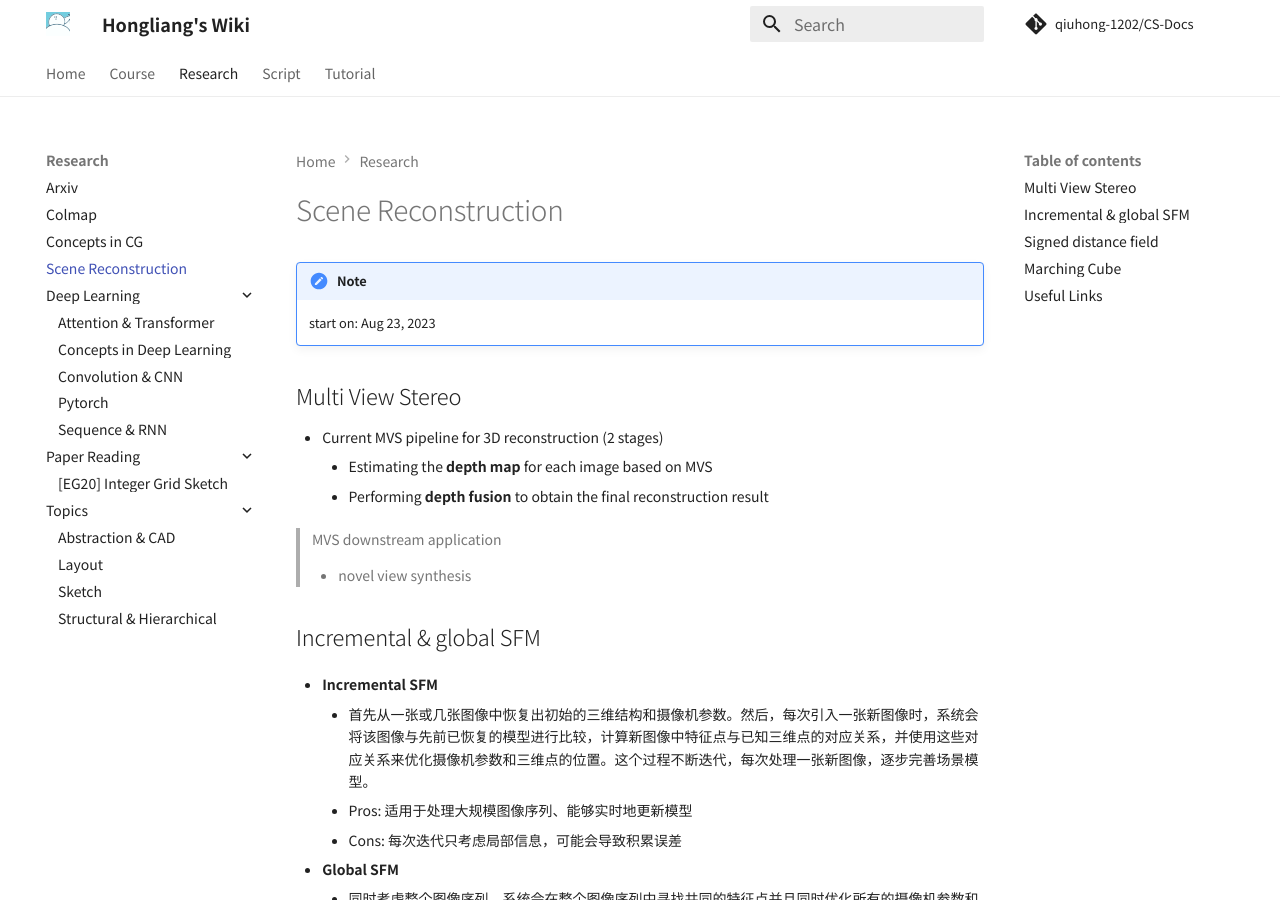
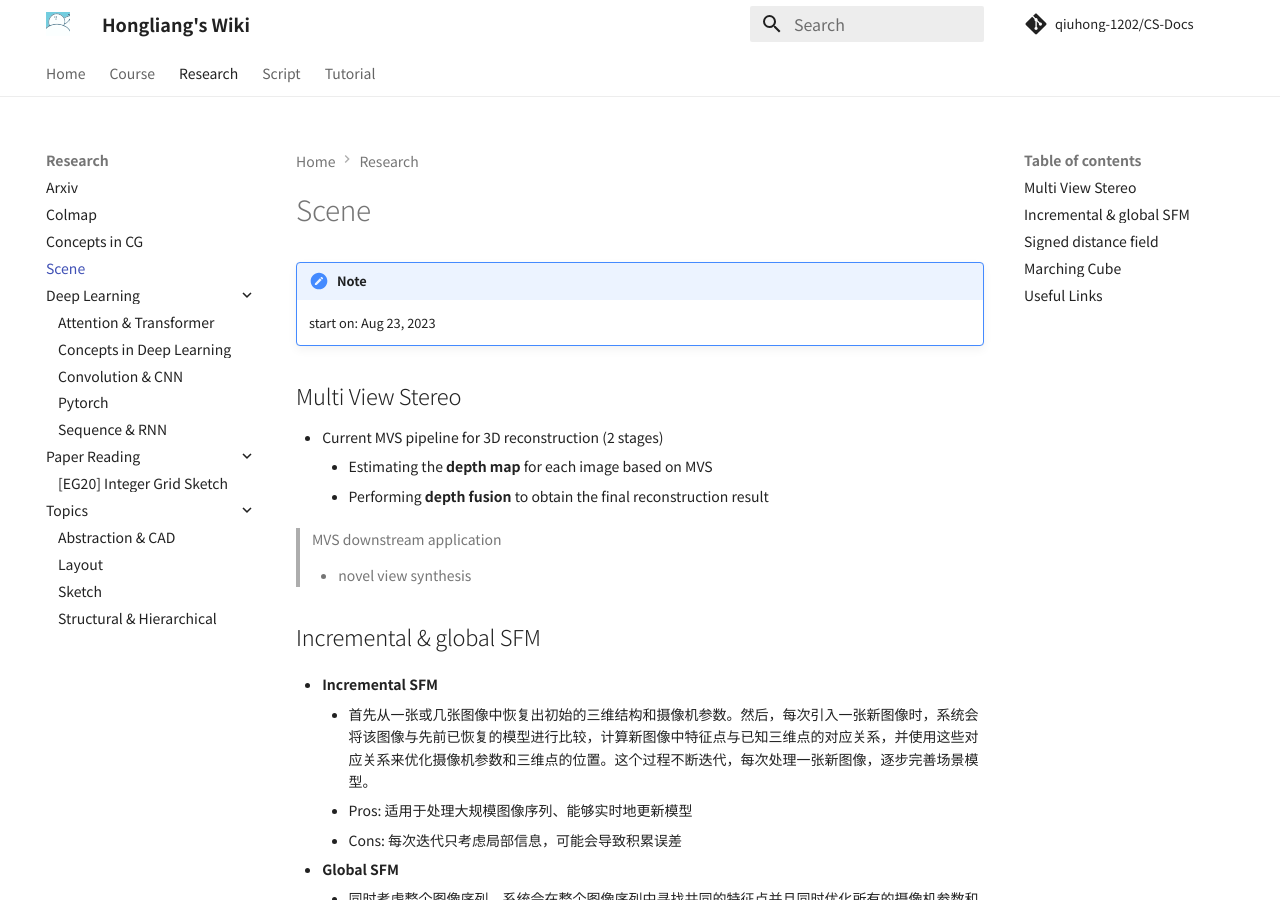
Before and after one commit to QiuHong-1202/CS-Document, an MkDocs documentation site: the page built from docs/Research/Scene.md, in a window 1280 px wide and 900 px high. Built offline with MkDocs 1.6.1 and Material for MkDocs 9.7.7, drawn with Linux system fonts in a browser that asks for light colours; nearby versions of some CDN libraries; comment, search, counter and statistics services are not loaded.

Commit message:
docs: rename scene recon

```diff
--- a/docs/Research/Scene Reconstruction.md
+++ b/docs/Research/Scene.md
@@ -1,4 +1,4 @@
-# Scene Reconstruction
+# Scene
 
 !!! note
 
```
